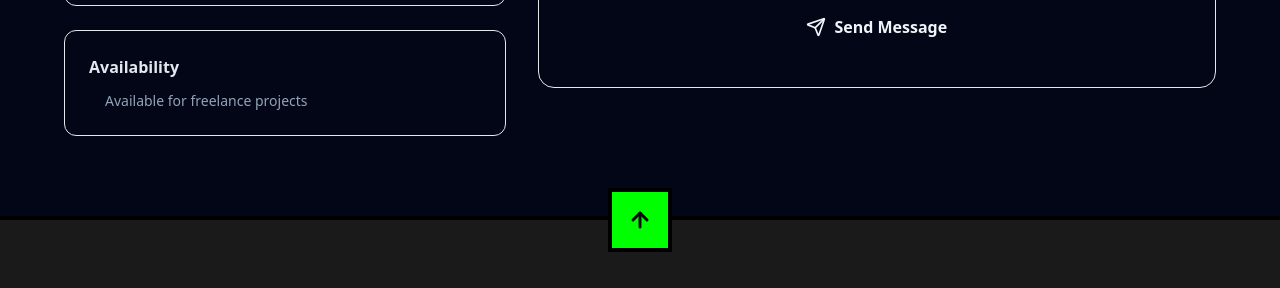
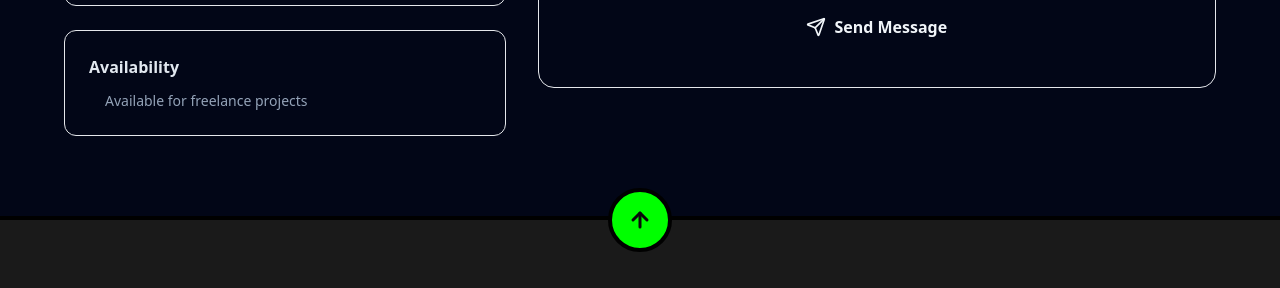
Before and after one commit to Arspn0/my-portfolio, a React (Vite) app: page /contact in a window 1280 px wide. Shown: the part 778-1066 px from the top of the page. Built offline with nearby package versions, Linux system fonts and the light colour scheme; the HTML template or start-up script is replaced by a standard one.

Commit message:
change: border radius

```diff
--- a/src/components/Footer.jsx
+++ b/src/components/Footer.jsx
@@ -29,7 +29,7 @@ function Footer() {
       {/* Scroll to Top Button */}
       <button
         onClick={scrollToTop}
-        className="absolute -top-8 left-1/2 transform -translate-x-1/2 p-4 bg-neo-yellow dark:bg-neo-green border-4 border-neo-light-border dark:border-neo-dark-border text-neo-light-border dark:text-neo-dark-bg transition-all duration-200"
+        className="rounded-full absolute -top-8 left-1/2 transform -translate-x-1/2 p-4 bg-neo-yellow dark:bg-neo-green border-4 border-neo-light-border dark:border-neo-dark-border text-neo-light-border dark:text-neo-dark-bg transition-all duration-200"
         aria-label="Scroll to top"
       >
         <ArrowUp size={24} strokeWidth={3} />
```
